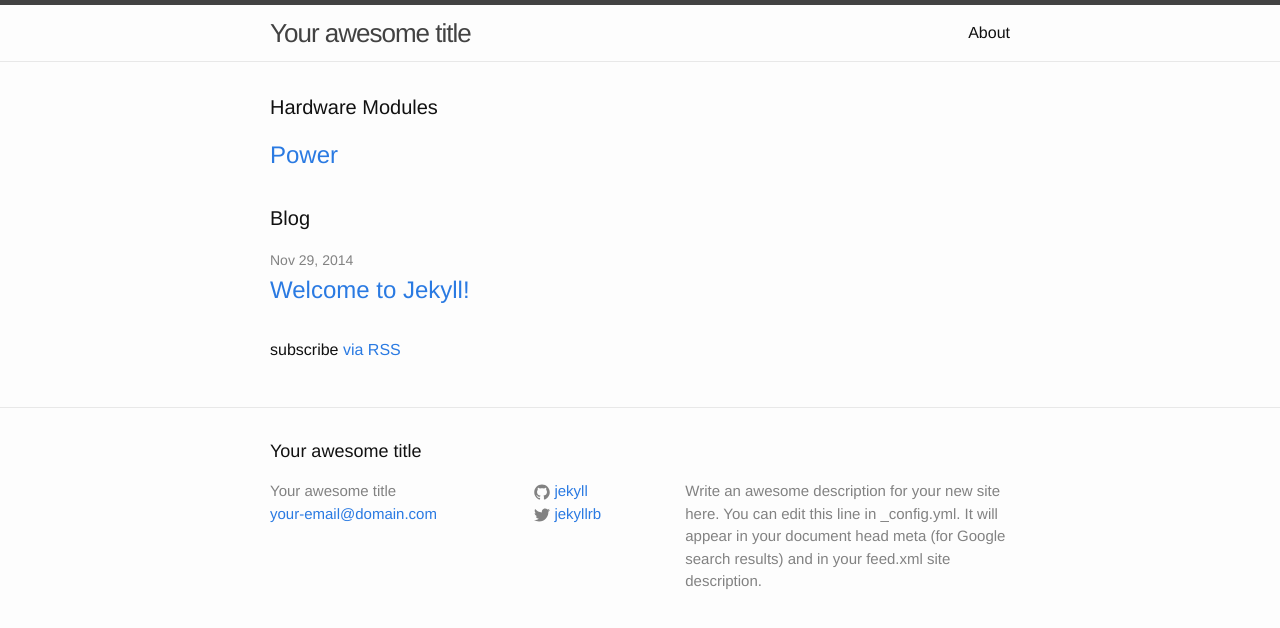
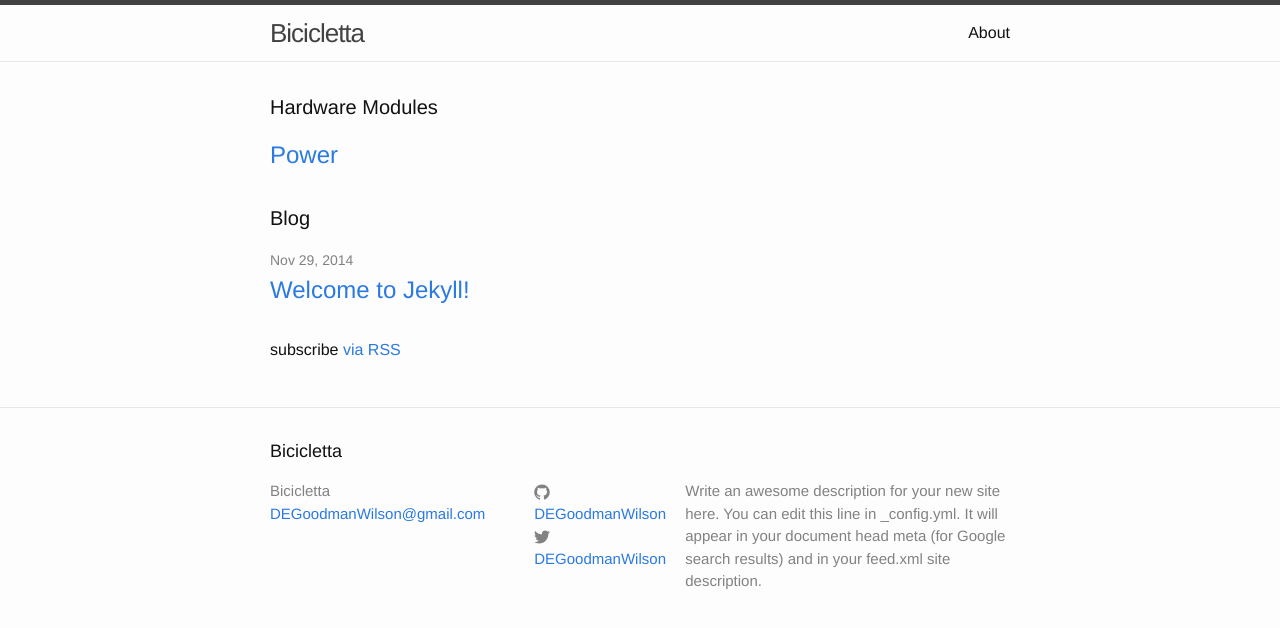
Before and after one commit to DEGoodmanWilson/bicicletta, a Jekyll site: the page built from index.html, in a window 1280 px wide. Shown: the top 628 px of the page. Built offline with Jekyll 4.4.1, drawn with Linux system fonts in a browser that asks for light colours; Markdown is read by kramdown in place of the engine named in the settings.

Commit message:
Some corrections.

```diff
--- a/_config.yml
+++ b/_config.yml
@@ -1,17 +1,18 @@
 # Site settings
-title: Your awesome title
-email: your-email@domain.com
+title: Bicicletta
+email: DEGoodmanWilson@gmail.com
 description: > # this means to ignore newlines until "baseurl:"
   Write an awesome description for your new site here. You can edit this
   line in _config.yml. It will appear in your document head meta (for
   Google search results) and in your feed.xml site description.
-baseurl: "" # the subpath of your site, e.g. /blog/
-url: "http://yourdomain.com" # the base hostname & protocol for your site
-twitter_username: jekyllrb
-github_username:  jekyll
+baseurl: "/bicicletta" # the subpath of your site, e.g. /blog/
+# url: "http://yourdomain.com" # the base hostname & protocol for your site
+twitter_username: DEGoodmanWilson
+github_username:  DEGoodmanWilson
 
 # Build settings
-markdown: kramdown
+markdown: redcarpet
+highlighter: pygments
 
 collections:
   modules:
```
